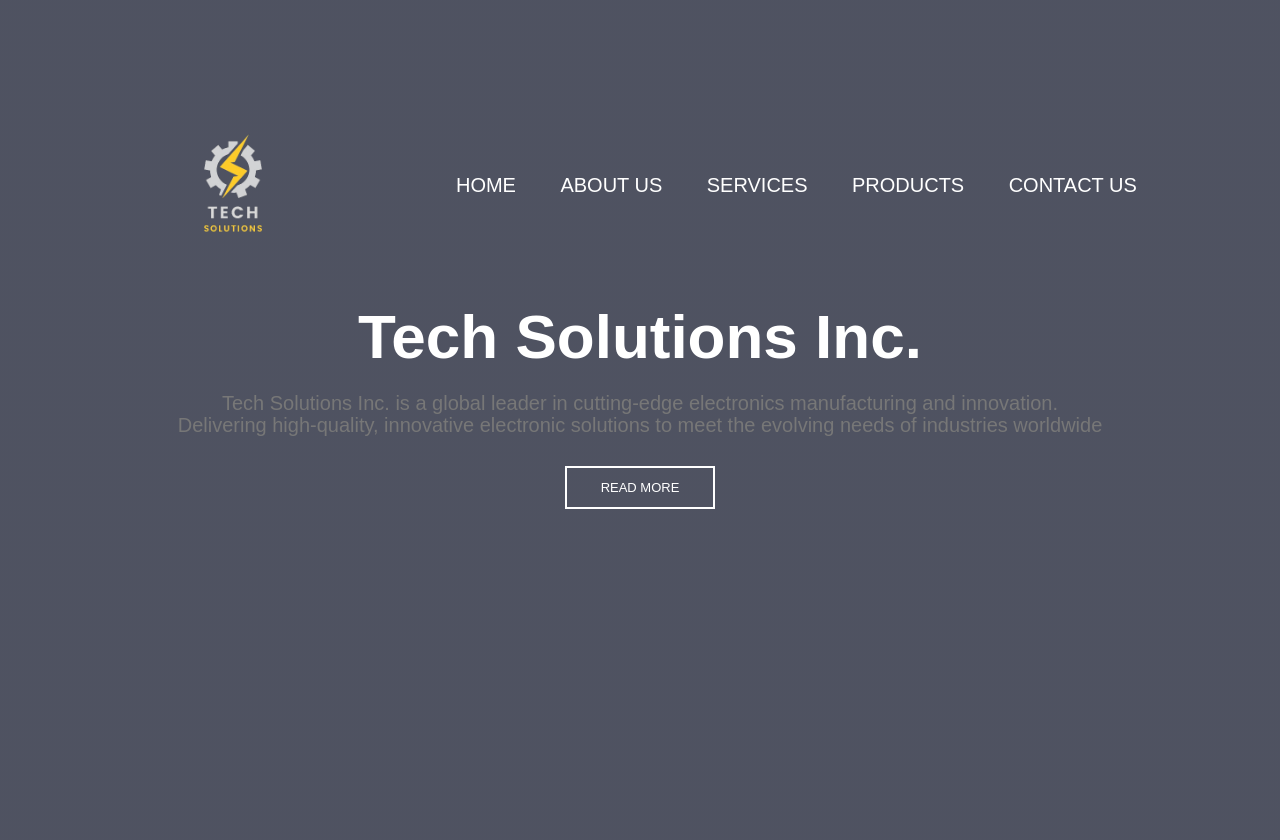
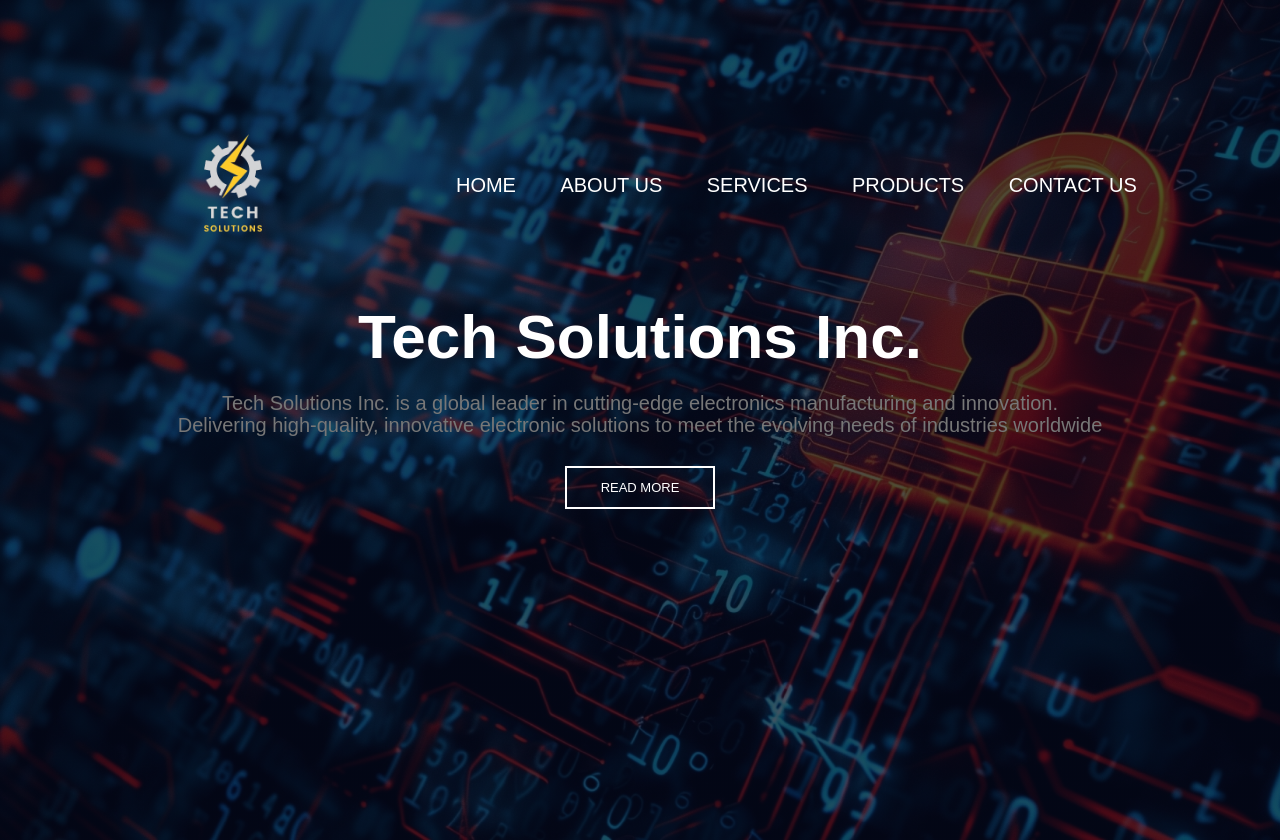
Before and after one commit to Natashaeka-sb07/PROJECT2_WDT, a plain HTML site: page index.html in a window 1280 px wide. Drawn offline with Linux system fonts and the light colour scheme; the site is published under a folder, as on GitHub Pages, so addresses that start at the root find nothing.

Commit message:
update images

```diff
--- a/css/about.css
+++ b/css/about.css
@@ -3,7 +3,7 @@ body {
     display: flex;
     flex-direction: column;
     min-height: 100vh;
-    background-image: linear-gradient(rgba(4,9,30,0.7), rgba(4,9,30,0.7)), url(/images/gambar3.jpg);
+    background-image: linear-gradient(rgba(4,9,30,0.7), rgba(4,9,30,0.7)), url(../images/gambar3.jpg);
     background-size: cover;
 }
 
--- a/css/contact.css
+++ b/css/contact.css
@@ -3,7 +3,7 @@ body {
     display: flex;
     flex-direction: column;
     min-height: 100vh;
-    background-image:linear-gradient(rgba(4,9,30,0.7),rgba(4,9,30,0.7)),url(/images/gambar3.jpg);
+    background-image:linear-gradient(rgba(4,9,30,0.7),rgba(4,9,30,0.7)),url(../images/gambar3.jpg);
 }
 
 nav {
--- a/css/home.css
+++ b/css/home.css
@@ -11,7 +11,7 @@
 		display: flex;
 		flex-direction: column;
 		min-height: 100vh;
-		background-image: linear-gradient(rgba(4,9,30,0.7), rgba(4,9,30,0.7)), url(/images/gambar3.jpg);
+		background-image: linear-gradient(rgba(4,9,30,0.7), rgba(4,9,30,0.7)), url(../images/gambar3.jpg);
 		background-size: cover;
 	}
 
--- a/css/service.css
+++ b/css/service.css
@@ -3,7 +3,7 @@ body {
     display: flex;
     flex-direction: column;
     min-height: 100vh;
-    background-image: linear-gradient(rgba(4,9,30,0.7), rgba(4,9,30,0.7)), url(/images/gambar3.jpg);
+    background-image: linear-gradient(rgba(4,9,30,0.7), rgba(4,9,30,0.7)), url(../images/gambar3.jpg);
     background-size: cover;
     background-position: center;
 }
--- a/css/style.css
+++ b/css/style.css
@@ -1,7 +1,7 @@
 body {
   margin: 0;
   font-family: Poppins;
-  background-image: linear-gradient(rgba(4, 9, 30, 0.7), rgba(4, 9, 30, 0.7)), url(/images/gambar3.jpg);
+  background-image: linear-gradient(rgba(4, 9, 30, 0.7), rgba(4, 9, 30, 0.7)), url(../images/gambar3.jpg);
   background-size: cover;
   background-position: center;
   background-repeat: no-repeat;
```
